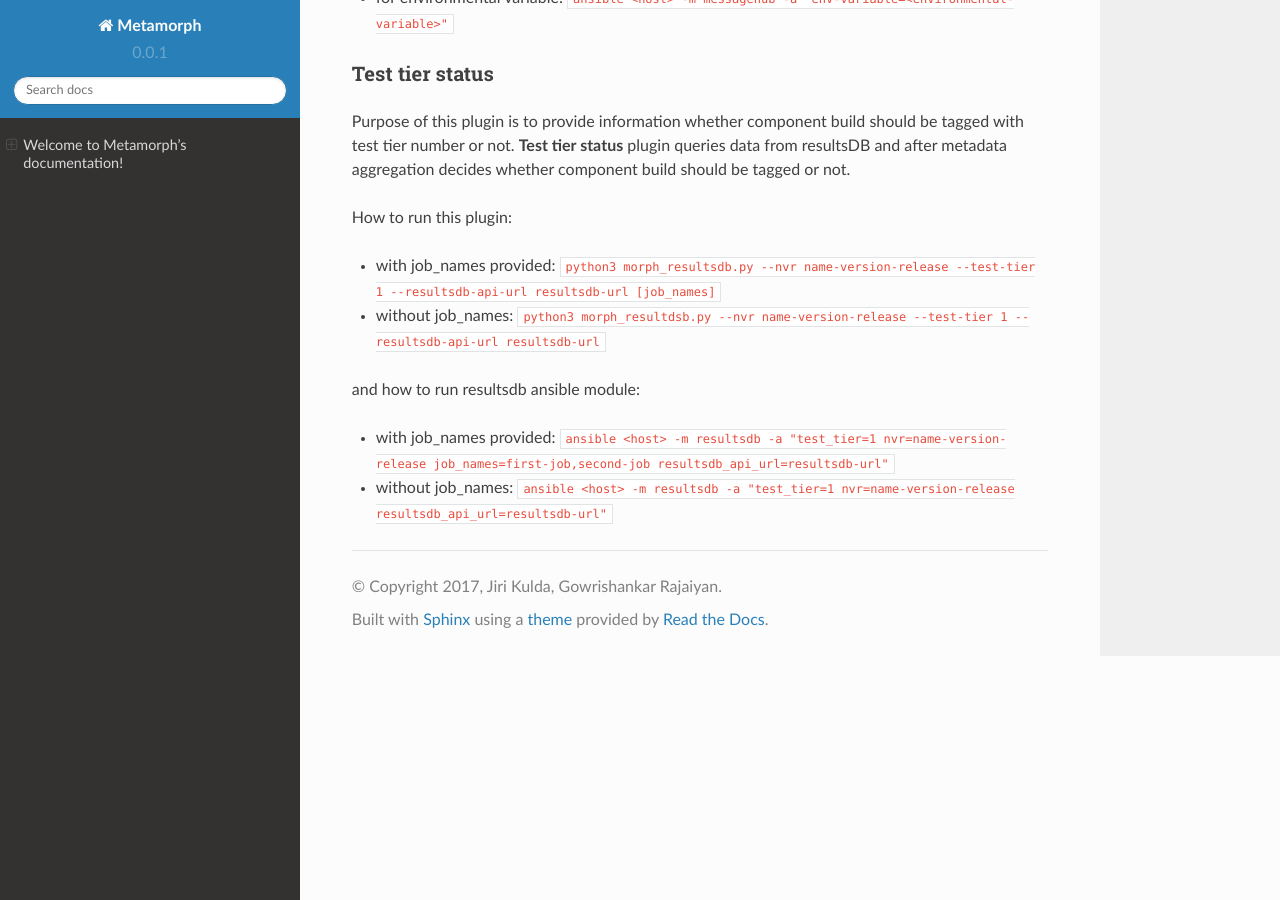
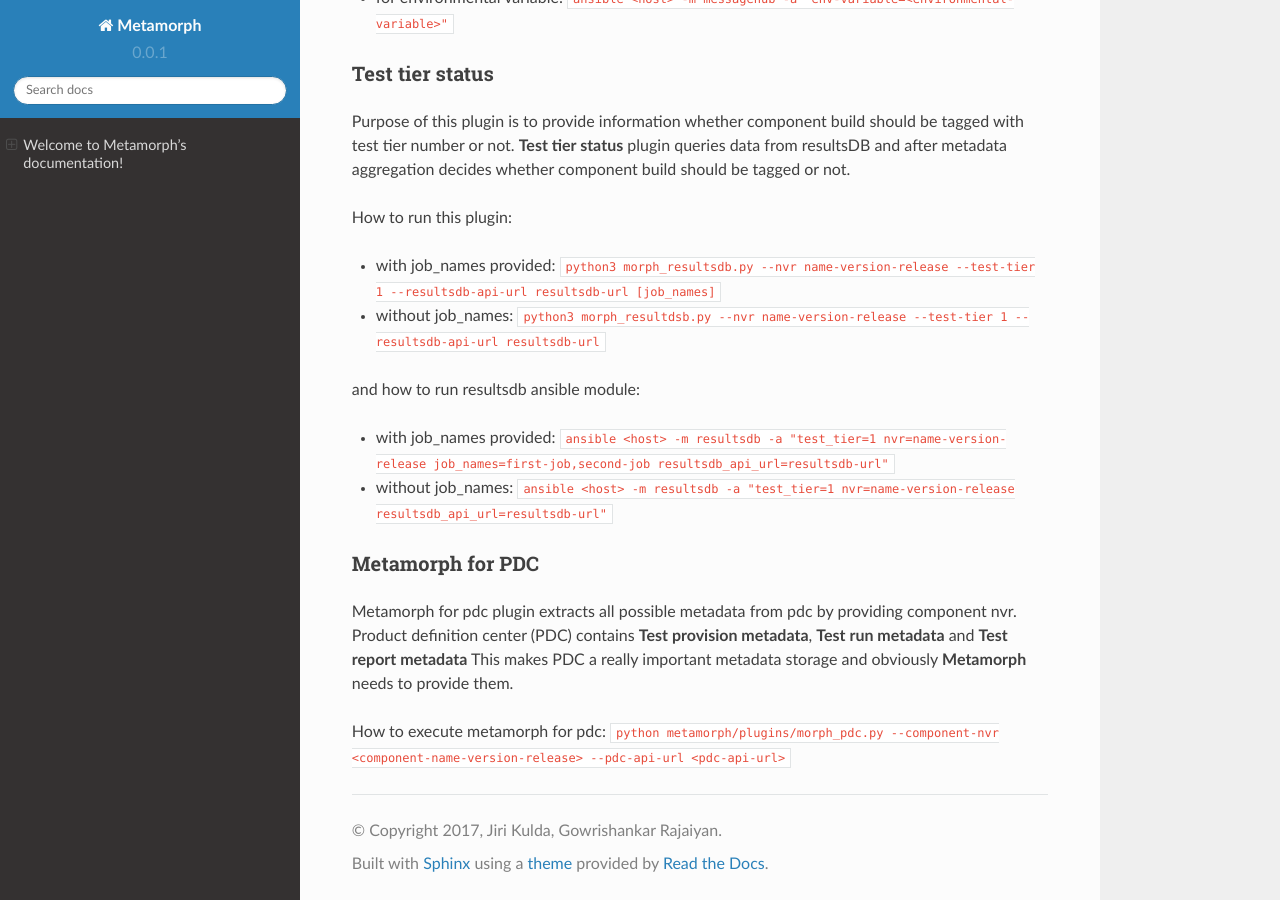
Before and after one commit to RHQE/metamorph, a Sphinx documentation site: the page built from docs/source/index.rst, in a window 1280 px wide and 900 px high, scrolled down 1046 px. Built offline with Sphinx 7.4.7 and the Read the Docs theme 2.0.0, drawn with Linux system fonts in a browser that asks for light colours.

Commit message:
Updated documentation

```diff
--- a/docs/source/index.rst
+++ b/docs/source/index.rst
@@ -56,3 +56,13 @@ and how to run resultsdb ansible module:
 
 * with job_names provided: ``ansible <host> -m resultsdb -a "test_tier=1 nvr=name-version-release job_names=first-job,second-job resultsdb_api_url=resultsdb-url"``
 * without job_names: ``ansible <host> -m resultsdb -a "test_tier=1 nvr=name-version-release resultsdb_api_url=resultsdb-url"``
+
+
+Metamorph for PDC
++++++++++++++++++
+Metamorph for pdc plugin extracts all possible metadata from pdc by providing component nvr.
+Product definition center (PDC) contains **Test provision metadata**, **Test run metadata** and **Test report metadata**
+This makes PDC a really important metadata storage and obviously **Metamorph** needs to provide them.
+
+How to execute metamorph for pdc:
+``python metamorph/plugins/morph_pdc.py --component-nvr <component-name-version-release> --pdc-api-url <pdc-api-url>``
```
